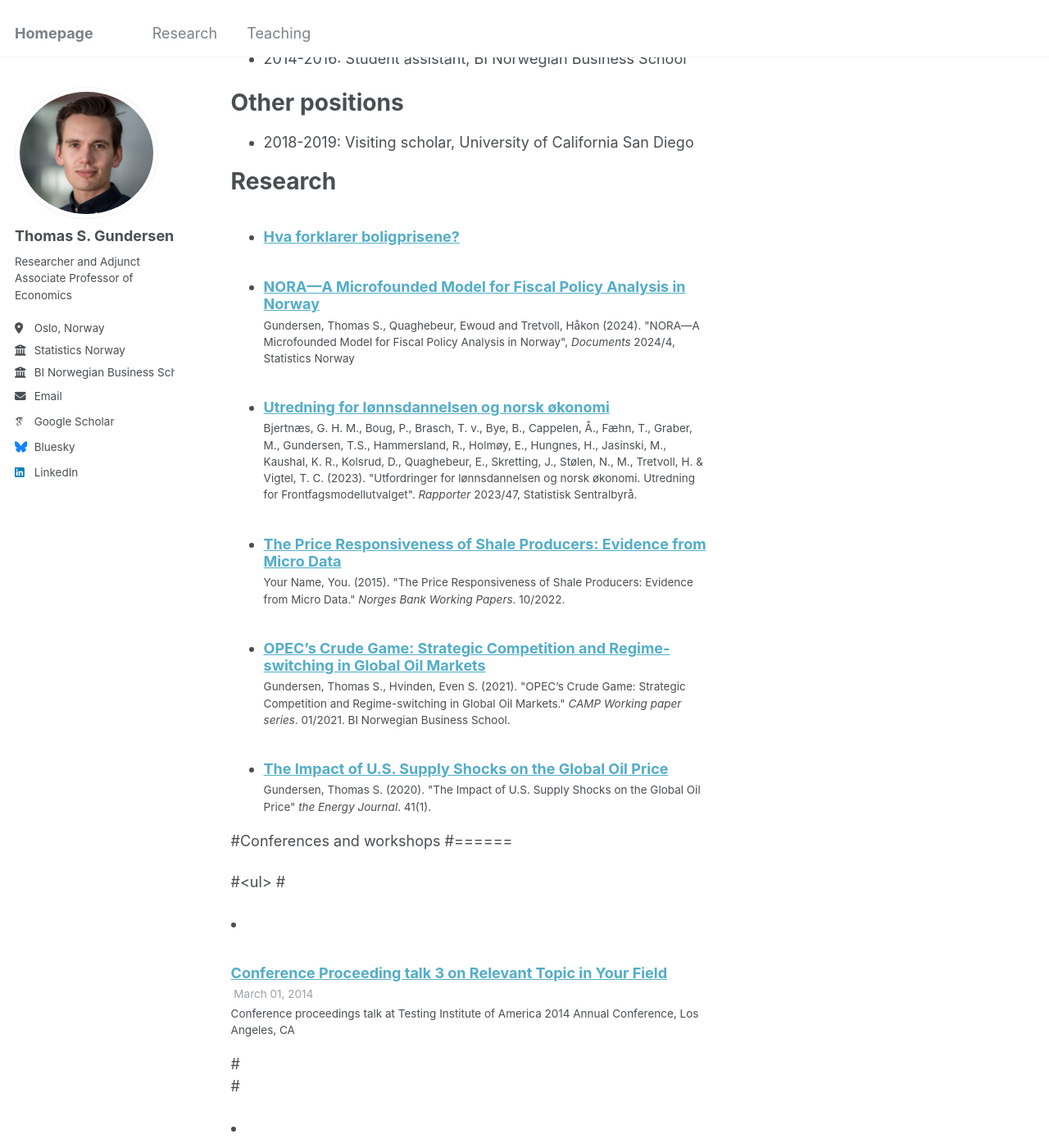
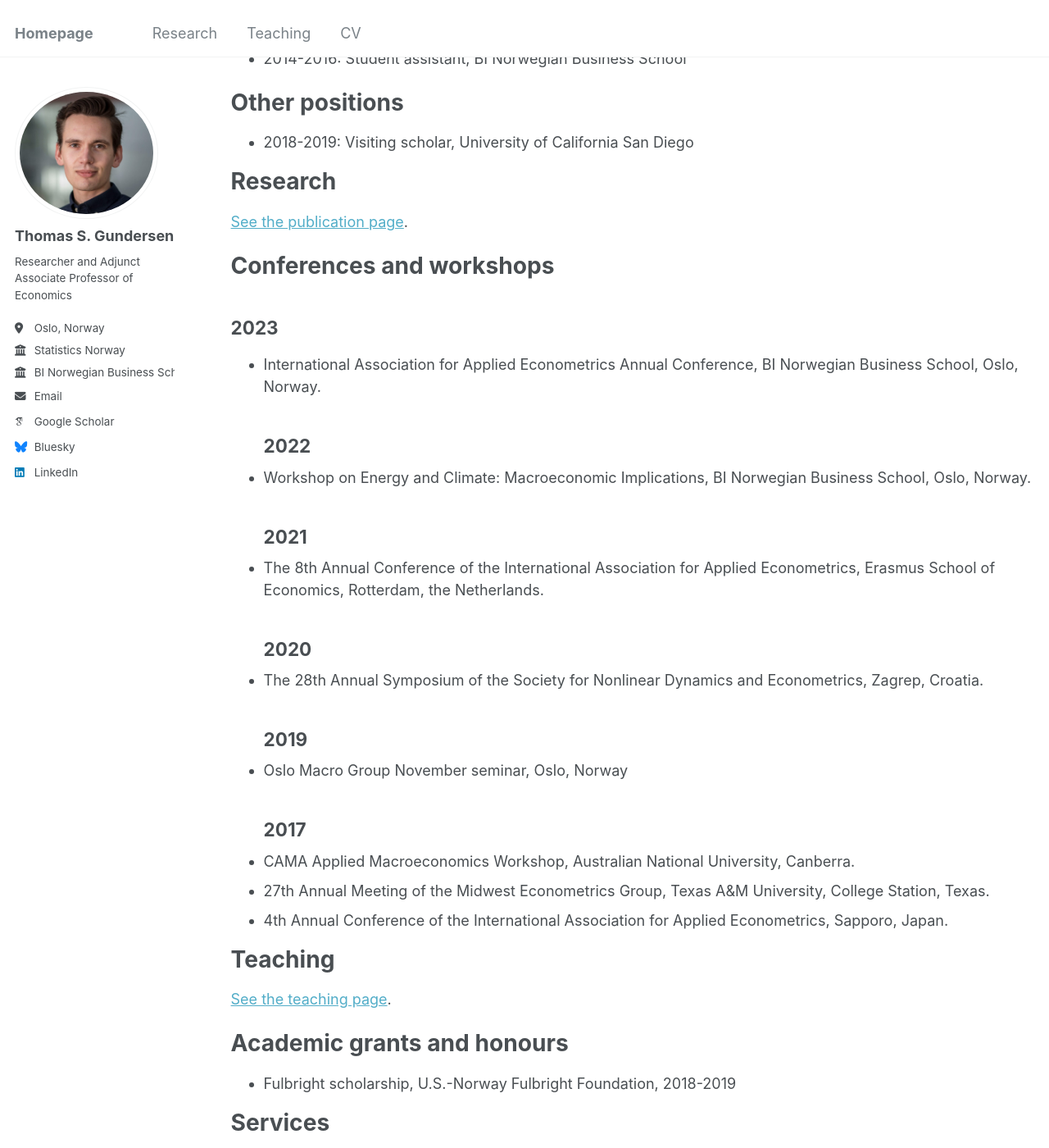
Before and after one commit to tsgundersen/tsgundersen.github.io, a Jekyll site: the page built from _pages/cv.md, in a window 1280 px wide and 1400 px high, scrolled down 512 px. Shown: the whole window at 82% size. Built offline with Jekyll 4.4.1, drawn with Linux system fonts in a browser that asks for light colours; some web fonts are replaced; some of the changed text lies outside the part shown.

Commit message:
Reinstate CV page

```diff
--- a/_data/navigation.yml
+++ b/_data/navigation.yml
@@ -20,8 +20,8 @@ main:
  # - title: "Blog Posts"
  #   url: /year-archive/
 
-#  - title: "CV"
-#    url: /cv/
+  - title: "CV"
+    url: /cv/
 
  # - title: "Guide"
  #   url: /markdown/
--- a/_pages/cv.md
+++ b/_pages/cv.md
@@ -34,24 +34,28 @@ Other positions
 
 Research
 ======
+<a href="/publications/">See the publication page</a>.
 
-<ul>{% for post in site.publications reversed %}
-    {% include archive-single-cv.html %}
-  {% endfor %}</ul>
+Conferences and workshops
+======
+## 2023
+* International Association for Applied Econometrics Annual Conference, BI Norwegian Business School, Oslo, Norway.
+## 2022
+* Workshop on Energy and Climate: Macroeconomic Implications, BI Norwegian Business School, Oslo, Norway.
+## 2021
+* The 8th Annual Conference of the International Association for Applied Econometrics, Erasmus School of Economics, Rotterdam, the Netherlands.
+## 2020
+* The 28th Annual Symposium of the Society for Nonlinear Dynamics and Econometrics, Zagrep, Croatia.
+## 2019
+* Oslo Macro Group November seminar, Oslo, Norway
+## 2017
+* CAMA Applied Macroeconomics Workshop, Australian National University, Canberra.
+* 27th Annual Meeting of the Midwest Econometrics Group, Texas A&M University, College Station, Texas.
+* 4th Annual Conference of the International Association for Applied Econometrics, Sapporo, Japan.
 
-#Conferences and workshops
-#======
-
-#<ul>{% for post in site.talks reversed %}
-#    {% include archive-single-talk-cv.html  %}
-#  {% endfor %}</ul>
-
-#Teaching
-#======
-
-#<ul>{% for post in site.teaching reversed %}
-#   {% include archive-single-cv.html %}
-#  {% endfor %}</ul>
+Teaching
+======
+<a href="/teaching/">See the teaching page</a>.
 
 Academic grants and honours
 ======
```
